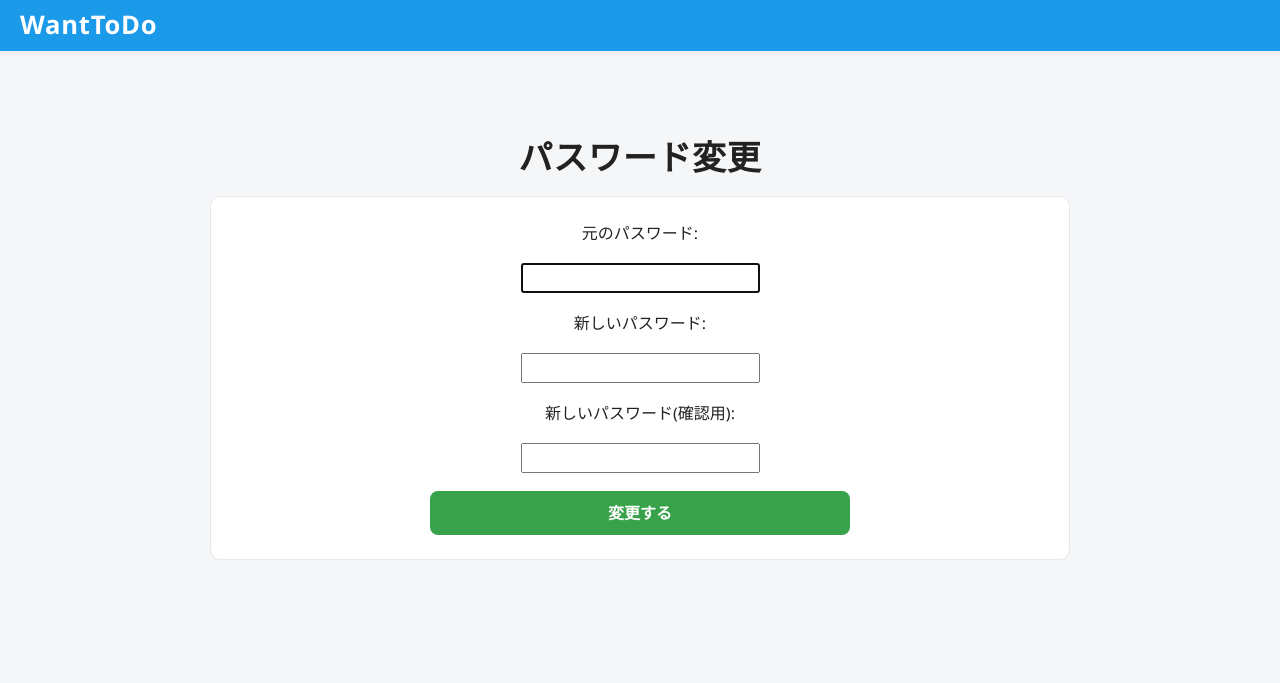
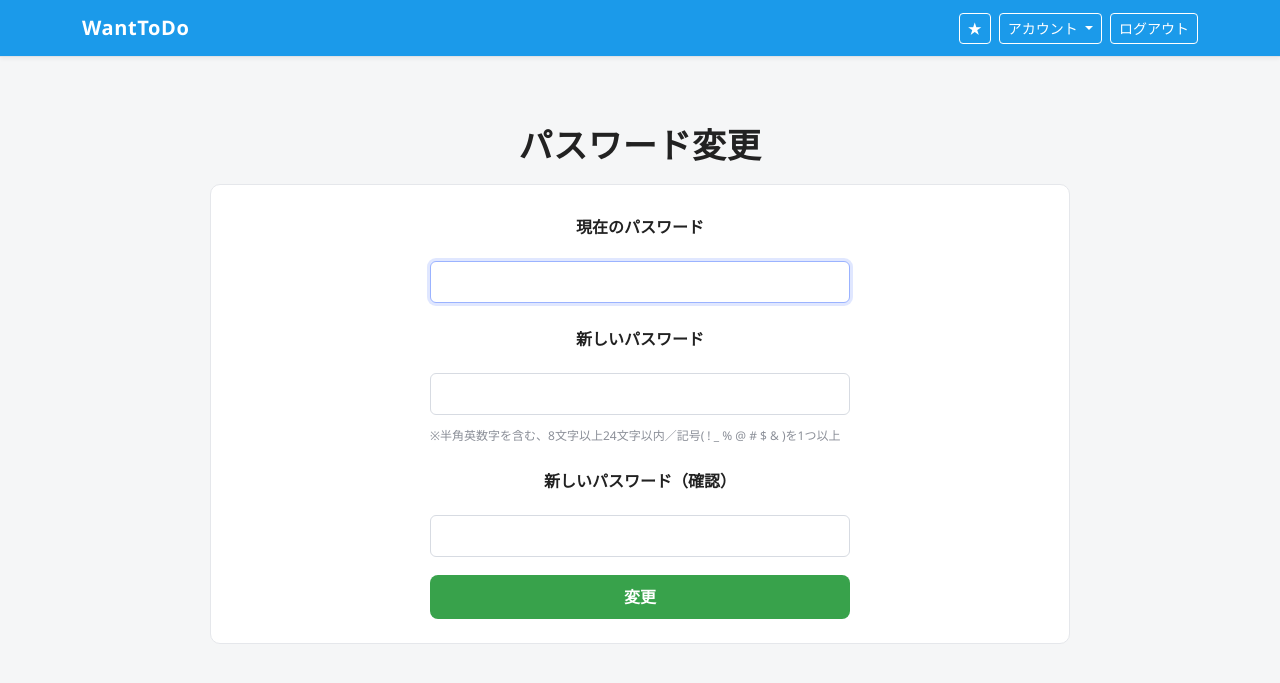
Before and after one commit to marocoro0656-dot/Want-To-Do, a Django app: page /user/password/change/ in a window 1280 px wide. Shown: the top 683 px of the page. Run offline with Django 5.2, Linux system fonts and the light colour scheme; the visitor is signed in with stand-in values (Sample User, id 1).

Commit message:
パスワード変更完成

```diff
--- a/WantToDo/todo_app/static/todo/base.css
+++ b/WantToDo/todo_app/static/todo/base.css
@@ -1,6 +1,6 @@
 /* ナビ全体（色・影） */
 .navbar.my-navbar{
-  background:#1b9aea !important;      /* Bootstrapを確実に上書き */
+  background:#1b9aea !important;
   box-shadow:0 2px 4px rgba(0,0,0,.05);
   border-bottom:2px solid #f0f0f0;
 }
@@ -30,3 +30,100 @@ body{
 }
 main{ padding:40px 20px; }
 @media (max-width:768px){ main{ padding:30px 15px; } }
+
+body.signup-page{
+  --bg:#f5f6f7;
+  --card-border:#e5e7eb;
+  --text:#222;
+  --muted:#8b8f98;
+  --green:#38a24b;
+  --green-dark:#2f8b40;
+
+  margin:0;
+  padding:0;
+  background:var(--bg);
+  color:var(--text);
+  font-family:"Hiragino Kaku Gothic ProN","Meiryo","Segoe UI",system-ui,sans-serif;
+}
+
+/* ===== タイトル ===== */
+body.signup-page .signup-title{
+  text-align:center;
+  font-size: clamp(22px, 2.8vw, 34px);
+  font-weight: 800;
+  letter-spacing:.02em;
+  margin: 28px 0 18px;
+}
+
+/* ===== カード ===== */
+body.signup-page .signup-card{
+  max-width: 860px;
+  margin: 0 auto 32px;
+  background: #fff;
+  border: 1px solid var(--card-border);
+  border-radius: 10px;
+  padding: 24px;
+}
+
+/* ===== フォーム行揃え ===== */
+body.signup-page .signup-form{
+  display:flex;
+  flex-direction:column;
+  align-items:center;
+  gap: 18px;
+}
+
+/* ===== ラベル ===== */
+body.signup-page .signup-label{
+  font-weight: 700;
+  text-align:center;
+  margin: 6px 0 4px;
+}
+
+/* ===== 入力 ===== */
+body.signup-page .signup-input{
+  width: clamp(260px, 46vw, 420px);
+  height: 42px;
+  padding: 8px 12px;
+  border: 1px solid #d7dbe2;
+  border-radius: 6px;
+  outline: none;
+  transition: box-shadow .15s, border-color .15s;
+  background:#fff;
+}
+body.signup-page .signup-input:focus{
+  border-color:#9bb3ff;
+  box-shadow: 0 0 0 3px rgba(130,160,255,.25);
+}
+
+
+
+/* 注意書き */
+body.signup-page .signup-help{
+  width: clamp(260px, 46vw, 420px);
+  margin-top: -6px;
+  font-size: 12px;
+  color: var(--muted);
+  text-align: left;
+}
+
+/* 登録ボタン */
+body.signup-page .signup-submit{
+  width: clamp(260px, 46vw, 420px);
+  height: 44px;
+  border: none;
+  border-radius: 8px;
+  background: var(--green);
+  color:#fff;
+  font-weight: 700;
+  cursor:pointer;
+  transition: background .15s, transform .02s;
+}
+body.signup-page .signup-submit:hover{ background: var(--green-dark); }
+body.signup-page .signup-submit:active{ transform: translateY(1px); }
+
+/* スマホ微調整 */
+@media (max-width: 420px){
+  body.signup-page .signup-card{ padding:18px; }
+  body.signup-page .signup-form{ gap:14px; }
+}
--- a/WantToDo/user/forms.py
+++ b/WantToDo/user/forms.py
@@ -1,11 +1,10 @@
-# user/forms.py
 import re
 from django import forms
-from django.contrib.auth.forms import UserCreationForm
+from django.contrib.auth.forms import UserCreationForm,PasswordChangeForm
 from django.contrib.auth.models import User
 from django.core.exceptions import ValidationError
 
-# パスワードのポリシー: 8-24 / 英字1+ / 数字1+ / 記号(!_%@#$&)1+
+# パスワードポリシー: 8-24 / 英字1+ / 数字1+ / 記号(!_%@#$&)1+
 PASSWORD_RE = re.compile(
     r'^(?=.*[A-Za-z])(?=.*\d)(?=.*[!_%@#$&])[A-Za-z\d!_%@#$&]{8,24}$'
 )
@@ -15,6 +14,28 @@ def validate_password_policy(pw: str):
         raise ValidationError(
             'パスワードは8〜24文字、英字・数字・記号(! _ % @ # $ &)を各1文字以上含めてください。'
         )
+
+class CustomPasswordChangeForm(PasswordChangeForm):
+    def __init__(self, *args, **kwargs):
+        super().__init__(*args, **kwargs)
+        # 全フィールドにクラスを付与
+        for f in self.fields.values():
+            f.widget.attrs.update({'class': 'signup-input'})
+    """パスワード変更でも独自ポリシーを適用"""
+    def clean(self):
+        """
+        親の clean() を呼ぶことで：
+        - 旧パスワードチェック
+        - new_password1 / new_password2 の一致チェック
+        - settings の AUTH_PASSWORD_VALIDATORS の適用
+        を実施。その上で“独自ポリシー”を追加チェック。
+        """
+        cleaned = super().clean()
+        pw2 = cleaned.get('new_password2')
+        if pw2:
+            validate_password_policy(pw2)
+        return cleaned
+
 
 
 class SignUpForm(UserCreationForm):
--- a/WantToDo/user/templates/user/password_change.html
+++ b/WantToDo/user/templates/user/password_change.html
@@ -1,18 +1,43 @@
-{% extends 'user/base.html' %}
+{# templates/user/password_change.html #}
+{% extends 'todo/base.html' %}
 {% load static %}
+
 {% block extra_css %}
-<link rel="stylesheet" href="{% static 'user/regist.css' %}">
+<link rel="stylesheet" href="{% static 'todo/base.css' %}">
 {% endblock %}
 {% block body_class %}signup-page{% endblock %}
+
 {% block content %}
   <h1 class="signup-title">パスワード変更</h1>
+
   <section class="signup-card">
-    <form method="post" class="signup-form">
+
+    {# 画面上部：フォーム全体のエラー #}
+    {% if form.non_field_errors %}
+      <div class="alert alert-danger">
+        {% for err in form.non_field_errors %}
+          {{ err }}<br>
+        {% endfor %}
+      </div>
+    {% endif %}
+
+    <form method="post" class="signup-form" novalidate>
       {% csrf_token %}
-      {{ form.old_password.label_tag }} {{ form.old_password }}
-      {{ form.new_password1.label_tag }} {{ form.new_password1 }}
-      {{ form.new_password2.label_tag }} {{ form.new_password2 }}
-      <button class="signup-submit" type="submit">変更する</button>
+
+      <label class="signup-label" for="{{ form.old_password.id_for_label }}">現在のパスワード</label>
+      {% for err in form.old_password.errors %}<div class="signup-help" style="color:#d33">{{ err }}</div>{% endfor %}
+      {{ form.old_password }}  {# ← フォーム側で class 付与済み #}
+
+      <label class="signup-label" for="{{ form.new_password1.id_for_label }}">新しいパスワード</label>
+      {% for err in form.new_password1.errors %}<div class="signup-help" style="color:#d33">{{ err }}</div>{% endfor %}
+      {{ form.new_password1 }}
+      <div class="signup-help">※半角英数字を含む、8文字以上24文字以内／記号( ! _ % @ # $ & )を1つ以上</div>
+
+      <label class="signup-label" for="{{ form.new_password2.id_for_label }}">新しいパスワード（確認）</label>
+      {% for err in form.new_password2.errors %}<div class="signup-help" style="color:#d33">{{ err }}</div>{% endfor %}
+      {{ form.new_password2 }}
+
+      <button class="signup-submit" type="submit">変更</button>
     </form>
   </section>
 {% endblock %}
--- a/WantToDo/user/urls.py
+++ b/WantToDo/user/urls.py
@@ -1,27 +1,25 @@
 from django.urls import path
 from django.contrib.auth import views as auth_views
+from django.urls import reverse_lazy
 from . import views
+from .views import MyPasswordChangeView
 
 app_name = 'user'
 
 urlpatterns = [
     path('regist/', views.regist, name='regist'),
     path('login/', views.login_view, name='login'),
+    path('logout/', auth_views.LogoutView.as_view(next_page='user:login'), name='logout'),
 
     # ログアウト（POST推奨）
     path('logout/', auth_views.LogoutView.as_view(next_page='user:login'), name='logout'),
 
+    # メールアドレス変更（自作）
+    path('email/change/', views.email_change, name='email_change'),
+
     # パスワード変更（ログイン必須）
-    path('password/change/',
-         auth_views.PasswordChangeView.as_view(
-             template_name='user/password_change.html',
-             success_url='/user/password/change/done/'  # or reverse_lazy('user:password_change_done')
-         ),
-         name='password_change'),
+    path('password/change/', MyPasswordChangeView.as_view(), name='password_change'),
     path('password/change/done/',
          auth_views.PasswordChangeDoneView.as_view(template_name='user/password_change_done.html'),
          name='password_change_done'),
-
-    # メールアドレス変更（自作）
-    path('email/change/', views.email_change, name='email_change'),
-]
+    ]
--- a/WantToDo/user/views.py
+++ b/WantToDo/user/views.py
@@ -6,13 +6,15 @@ from django.contrib.auth import authenticate, login, logout
 from django import forms
 
 from django.contrib import messages
+from django.urls import reverse_lazy
 from django.contrib.auth import authenticate
 from django.contrib.auth import login as auth_login
 from django.contrib.auth import views as auth_views
 from django.contrib.auth.decorators import login_required
 from django.contrib.auth.models import User
+from django.contrib.auth.views import PasswordChangeView
 
-from .forms import SignUpForm, LoginForm
+from .forms import SignUpForm, LoginForm, CustomPasswordChangeForm
 
 
 
@@ -70,3 +72,12 @@ def email_change(request):
     else:
         form = EmailChangeForm(initial={'email': request.user.email})
     return render(request, 'user/email_change.html', {'form': form})
+
+#パスワード変更
+class MyPasswordChangeView(PasswordChangeView):
+    form_class = CustomPasswordChangeForm
+    template_name = 'user/password_change.html'
+    success_url = reverse_lazy('todo_app:home')  # ← 成功時はホームへ
+    def form_valid(self, form):
+        messages.success(self.request, 'パスワードを変更しました。')
+        return super().form_valid(form)
```
Also changed, not shown: WantToDo/user/templates/user/email_change.html.html (renamed from WantToDo/user/templates/user/user_change.html, +8 -6 lines).
